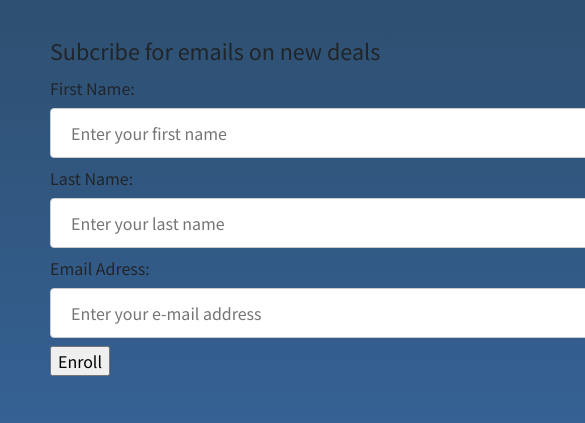
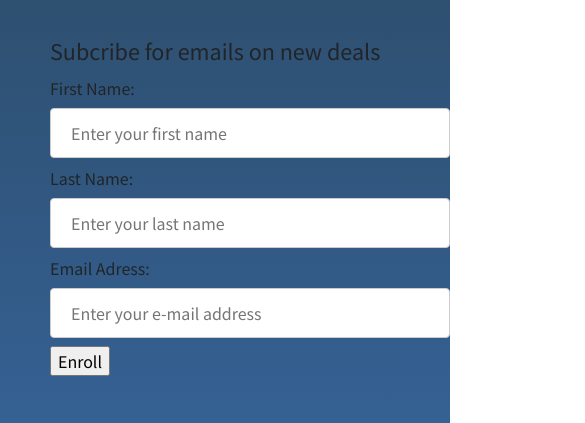
Before and after one commit to keito0801/Game-Store, a plain HTML site: page contact.html in a window 390 px wide. Shown: the part 228-651 px from the top of the page, 585 px wide, since content can reach past the window. Drawn offline with Linux system fonts and the light colour scheme.

Commit message:
clean up

```diff
--- a/css/style.css
+++ b/css/style.css
@@ -166,7 +166,7 @@ form{
 }
 
 fieldset{
-    width: 500px;
+    width: 400px;
 }
 
 /*form*/
@@ -265,4 +265,30 @@ input[type=text], select {
         margin-top: 1%;
 
     }
+
+    input[type=text], select {
+        width: 100%;
+        padding: 12px 20px;
+        margin: 8px 0;
+        display: inline-block;
+        border: 1px solid #ccc;
+        border-radius: 4px;
+        box-sizing: border-box;
+      }
+
+      input[type=email], select {
+        width: 100%;
+        padding: 12px 20px;
+        margin: 8px 0;
+        display: inline-block;
+        border: 1px solid #ccc;
+        border-radius: 4px;
+        box-sizing: border-box;
+      }
+
+      .container img{
+        width: 100%;
+        height: 500px;
+        text-shadow: 2px 2px 5px black;
+    }
 }
```
Also changed, not shown: index.html (+9 -5 lines), sales.html (+2 -2 lines).
